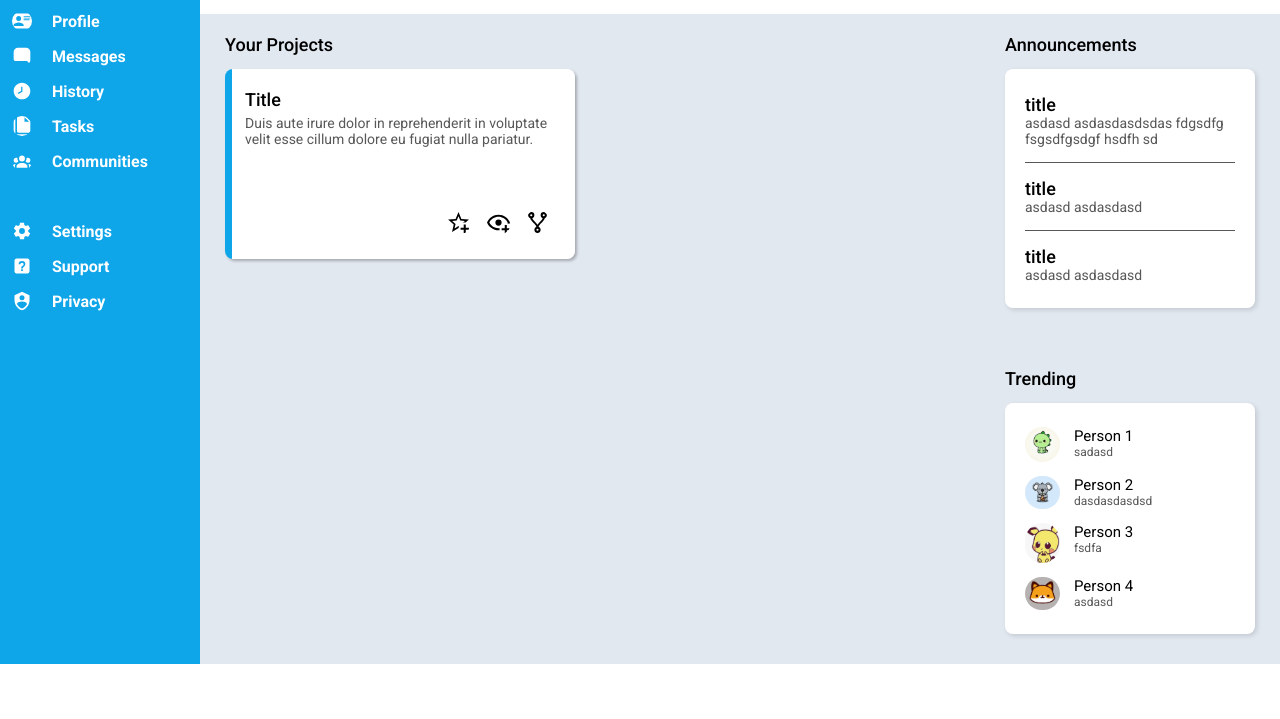
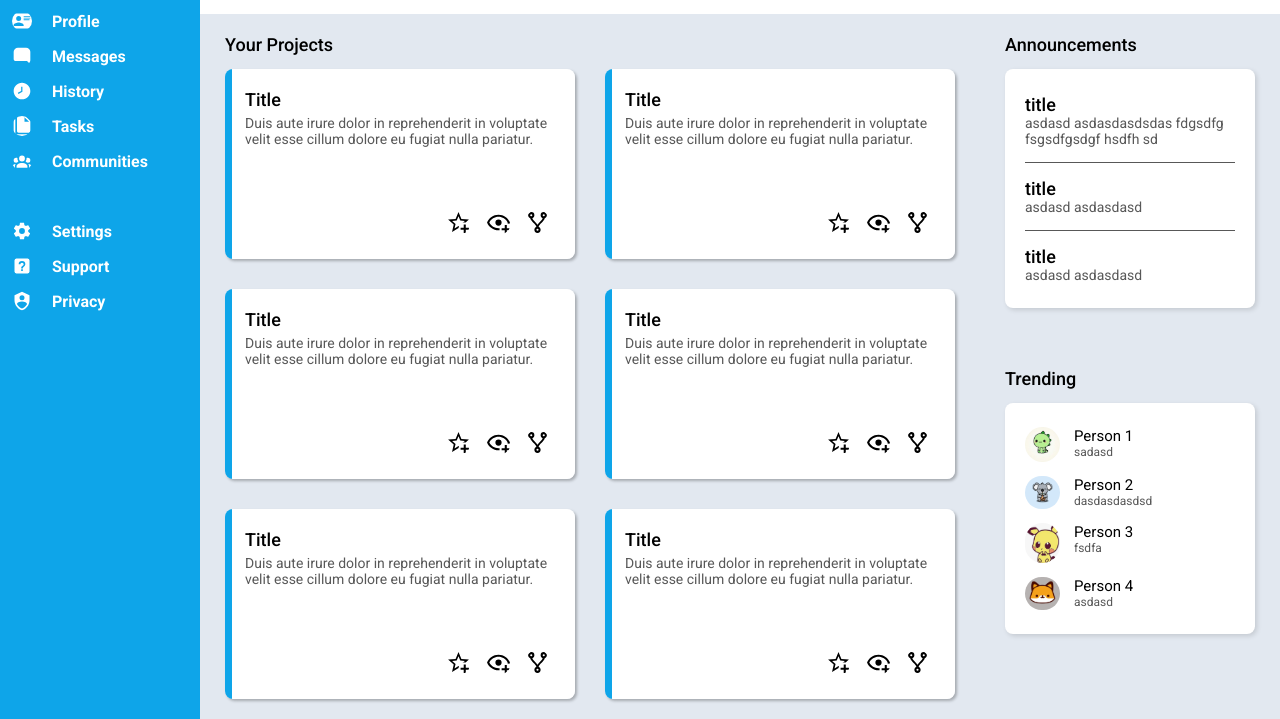
Before and after one commit to Aslam-Naseer/TOP-Projects-repo, a plain HTML site: page Dashboard/index.html in a window 1280 px wide. Shown: the part 136-855 px from the top of the page. Before the commit the page ends 800 px from the top, so only its background shows below. Drawn offline with Linux system fonts and the light colour scheme.

Commit message:
Add more cards

```diff
--- a/Dashboard/index.html
+++ b/Dashboard/index.html
@@ -87,6 +87,76 @@
             <img src="svg/source-fork.svg" class="svg clickable" />
           </div>
         </div>
+        <div class="cards clickable">
+          <div class="title">
+            Title
+            <p>
+              Duis aute irure dolor in reprehenderit in voluptate velit esse
+              cillum dolore eu fugiat nulla pariatur.
+            </p>
+          </div>
+          <div class="svgs">
+            <img src="svg/star-plus-outline.svg" class="svg clickable" />
+            <img src="svg/eye-plus-outline.svg" class="svg clickable" />
+            <img src="svg/source-fork.svg" class="svg clickable" />
+          </div>
+        </div>
+        <div class="cards clickable">
+          <div class="title">
+            Title
+            <p>
+              Duis aute irure dolor in reprehenderit in voluptate velit esse
+              cillum dolore eu fugiat nulla pariatur.
+            </p>
+          </div>
+          <div class="svgs">
+            <img src="svg/star-plus-outline.svg" class="svg clickable" />
+            <img src="svg/eye-plus-outline.svg" class="svg clickable" />
+            <img src="svg/source-fork.svg" class="svg clickable" />
+          </div>
+        </div>
+        <div class="cards clickable">
+          <div class="title">
+            Title
+            <p>
+              Duis aute irure dolor in reprehenderit in voluptate velit esse
+              cillum dolore eu fugiat nulla pariatur.
+            </p>
+          </div>
+          <div class="svgs">
+            <img src="svg/star-plus-outline.svg" class="svg clickable" />
+            <img src="svg/eye-plus-outline.svg" class="svg clickable" />
+            <img src="svg/source-fork.svg" class="svg clickable" />
+          </div>
+        </div>
+        <div class="cards clickable">
+          <div class="title">
+            Title
+            <p>
+              Duis aute irure dolor in reprehenderit in voluptate velit esse
+              cillum dolore eu fugiat nulla pariatur.
+            </p>
+          </div>
+          <div class="svgs">
+            <img src="svg/star-plus-outline.svg" class="svg clickable" />
+            <img src="svg/eye-plus-outline.svg" class="svg clickable" />
+            <img src="svg/source-fork.svg" class="svg clickable" />
+          </div>
+        </div>
+        <div class="cards clickable">
+          <div class="title">
+            Title
+            <p>
+              Duis aute irure dolor in reprehenderit in voluptate velit esse
+              cillum dolore eu fugiat nulla pariatur.
+            </p>
+          </div>
+          <div class="svgs">
+            <img src="svg/star-plus-outline.svg" class="svg clickable" />
+            <img src="svg/eye-plus-outline.svg" class="svg clickable" />
+            <img src="svg/source-fork.svg" class="svg clickable" />
+          </div>
+        </div>
       </div>
       <div>
         <div class="announcment">
```
